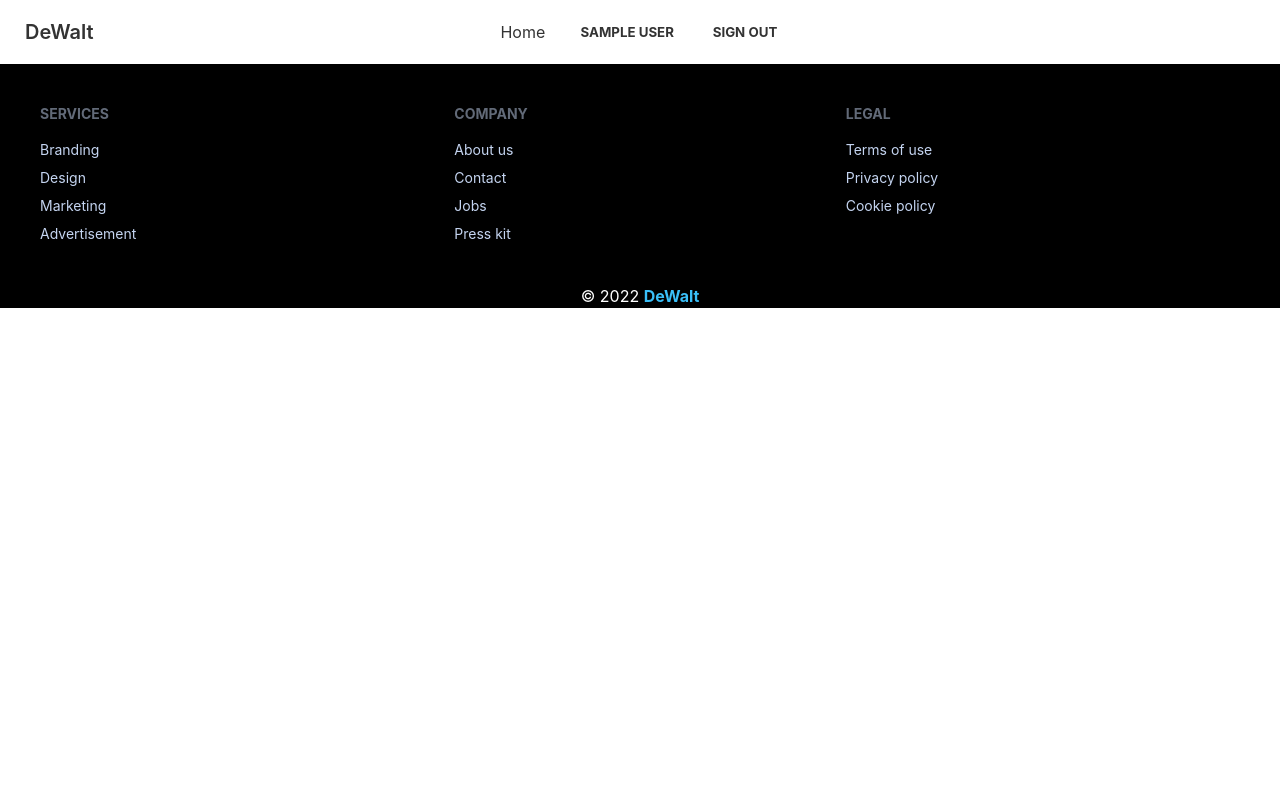
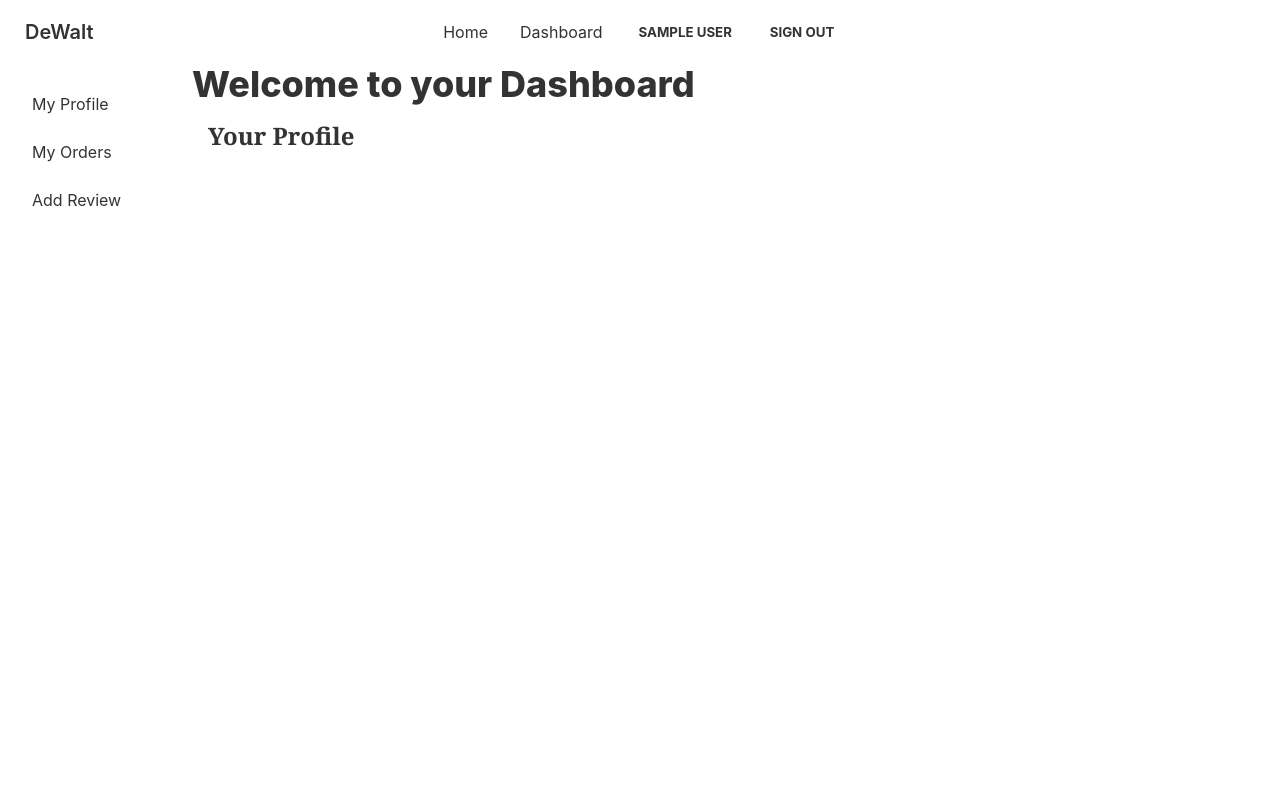
Before and after one commit to iamshs/de-walt-website, a React (Create React App) app: page /dashboard in a window 1280 px wide. Shown: the top 800 px of the page. Built offline with nearby package versions, Linux system fonts and the light colour scheme; no server answers; sample sign-in values are in the browser's storage.

Commit message:
implemented-nasted-route

```diff
--- a/src/App.js
+++ b/src/App.js
@@ -1,6 +1,10 @@
 import { Route, Routes } from 'react-router-dom';
 import { ToastContainer } from 'react-toastify';
 import './App.css';
+import AddReview from './Pages/Dashboard/AddReview';
+import Dashboard from './Pages/Dashboard/Dashboard';
+import MyOrders from './Pages/Dashboard/MyOrders';
+import MyProfile from './Pages/Dashboard/MyProfile';
 import Deliver from './Pages/Home/Deliver';
 import Home from './Pages/Home/Home';
 import Login from './Pages/Login/Login';
@@ -22,7 +26,16 @@ function App() {
            <Deliver />
        </RequireAuth>}>
        </Route>
-       <Route></Route>
+       <Route path='/dashboard' element={
+         <RequireAuth>
+           <Dashboard/>
+         </RequireAuth>
+
+       }>
+         <Route index element={<MyProfile></MyProfile>}></Route>
+         <Route path='/dashboard/orders' element={<MyOrders />} ></Route>
+         <Route path='/dashboard/review' element={<AddReview />} ></Route>
+       </Route>
      </Routes>
      <ToastContainer />
      <Footer />
--- /dev/null
+++ b/src/Pages/Dashboard/AddReview.js
@@ -0,0 +1,11 @@
+import React from 'react';
+
+const AddReview = () => {
+    return (
+        <div>
+            <h2 className='text-2xl font-bold font-serif  p-4'>Please Add a Review</h2>
+        </div>
+    );
+};
+
+export default AddReview;
--- /dev/null
+++ b/src/Pages/Dashboard/Dashboard.js
@@ -0,0 +1,31 @@
+import React from 'react';
+import { Link, Outlet } from 'react-router-dom';
+
+const Dashboard = () => {
+    return (
+        <div class="drawer drawer-mobile">
+            <input id="dashboard-sidebar" type="checkbox" class="drawer-toggle" />
+            <div class="drawer-content">
+                <h2 className='text-4xl font-extrabold'>Welcome to your Dashboard</h2>
+                <Outlet></Outlet>
+            </div>
+            <div class="drawer-side">
+                <label for="dashboard-sidebar" class="drawer-overlay"></label>
+                <ul class="menu p-4 overflow-y-auto w-48 bg-base-100 text-base-content">
+                    {/* <!-- Sidebar content here --> */}
+                    <li><Link to="/dashboard">My Profile</Link></li>
+                    <li><Link to="/dashboard/orders">My Orders</Link></li>
+                    <li><Link to="/dashboard/review">Add Review</Link></li>
+                    {/* { admin && <>
+                        <li><Link to="/dashboard/users">All Users</Link></li>
+                        <li><Link to="/dashboard/addDoctor">Add a Doctor</Link></li>
+                        <li><Link to="/dashboard/manageDoctor">Manage Doctors</Link></li>
+                    </>} */}
+                </ul>
+
+            </div>
+        </div>
+    );
+};
+
+export default Dashboard;
--- /dev/null
+++ b/src/Pages/Dashboard/MyOrders.js
@@ -0,0 +1,11 @@
+import React from 'react';
+
+const MyOrders = () => {
+    return (
+        <div>
+           <h2 className='text-2xl font-serif font-bold p-4 '>Your Orders</h2>
+        </div>
+    );
+};
+
+export default MyOrders;
--- /dev/null
+++ b/src/Pages/Dashboard/MyProfile.js
@@ -0,0 +1,11 @@
+import React from 'react';
+
+const MyProfile = () => {
+    return (
+        <div>
+          <h2 className='text-2xl font-bold font-serif  p-4'>Your Profile</h2>
+        </div>
+    );
+};
+
+export default MyProfile;
--- a/src/Pages/Home/Deliver.js
+++ b/src/Pages/Home/Deliver.js
@@ -44,6 +44,8 @@ const [reload,setReload] = useState(false)
         .then(quantity=>{
             console.log(quantity)
             setReload(!reload)
+            alert('delivered your order')
+
         })
      }
 
--- a/src/Pages/Shared/Navbar.js
+++ b/src/Pages/Shared/Navbar.js
@@ -33,11 +33,11 @@ const Navbar = () => {
           </li> */}
           {/* <li><Link to="/login">Login</Link></li>
           {user && (
-            <li>
+
+          )} */}
+         <li>
               <Link to="/dashboard">Dashboard</Link>
             </li>
-          )} */}
-
          <li>
            {
              user && <button className="btn btn-ghost font-bold"> {user.displayName} </button>
@@ -82,26 +82,10 @@ const Navbar = () => {
             <ul className="menu menu-horizontal p-0">{menuItems}</ul>
           </div>
           <div className="navbar-end">
-            <label
-              tabIndex="1"
-              htmlFor="dashboard-sidebar"
-              className="btn btn-ghost lg:hidden"
-            >
-              <svg
-                xmlns="http://www.w3.org/2000/svg"
-                className="h-5 w-5"
-                fill="none"
-                viewBox="0 0 24 24"
-                stroke="currentColor"
-              >
-                <path
-                  strokeLinecap="round"
-                  strokeWidth="2"
-                  d="M4 6h16M4 12h8m-8 6h16"
-                />
-              </svg>
-            </label>
-          </div>
+                <label tabIndex="1" for="dashboard-sidebar" className="btn btn-ghost lg:hidden">
+                    <svg xmlns="http://www.w3.org/2000/svg" className="h-5 w-5" fill="none" viewBox="0 0 24 24" stroke="currentColor"><path strokeLinecap="round" strokeLinejoin="round" strokeWidth="2" d="M4 6h16M4 12h8m-8 6h16" /></svg>
+                </label>
+            </div>
         </div>
       );
 };
```
